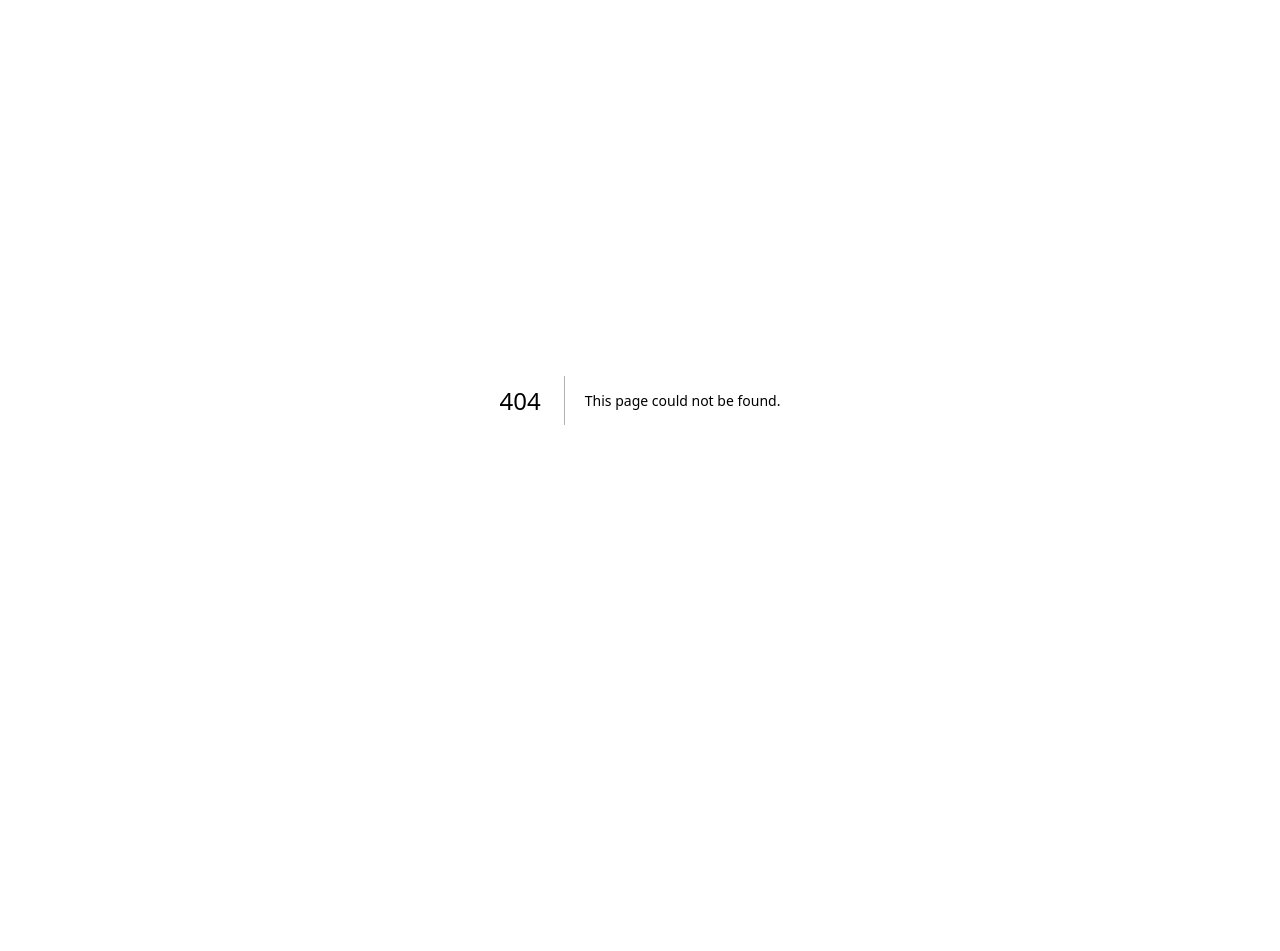
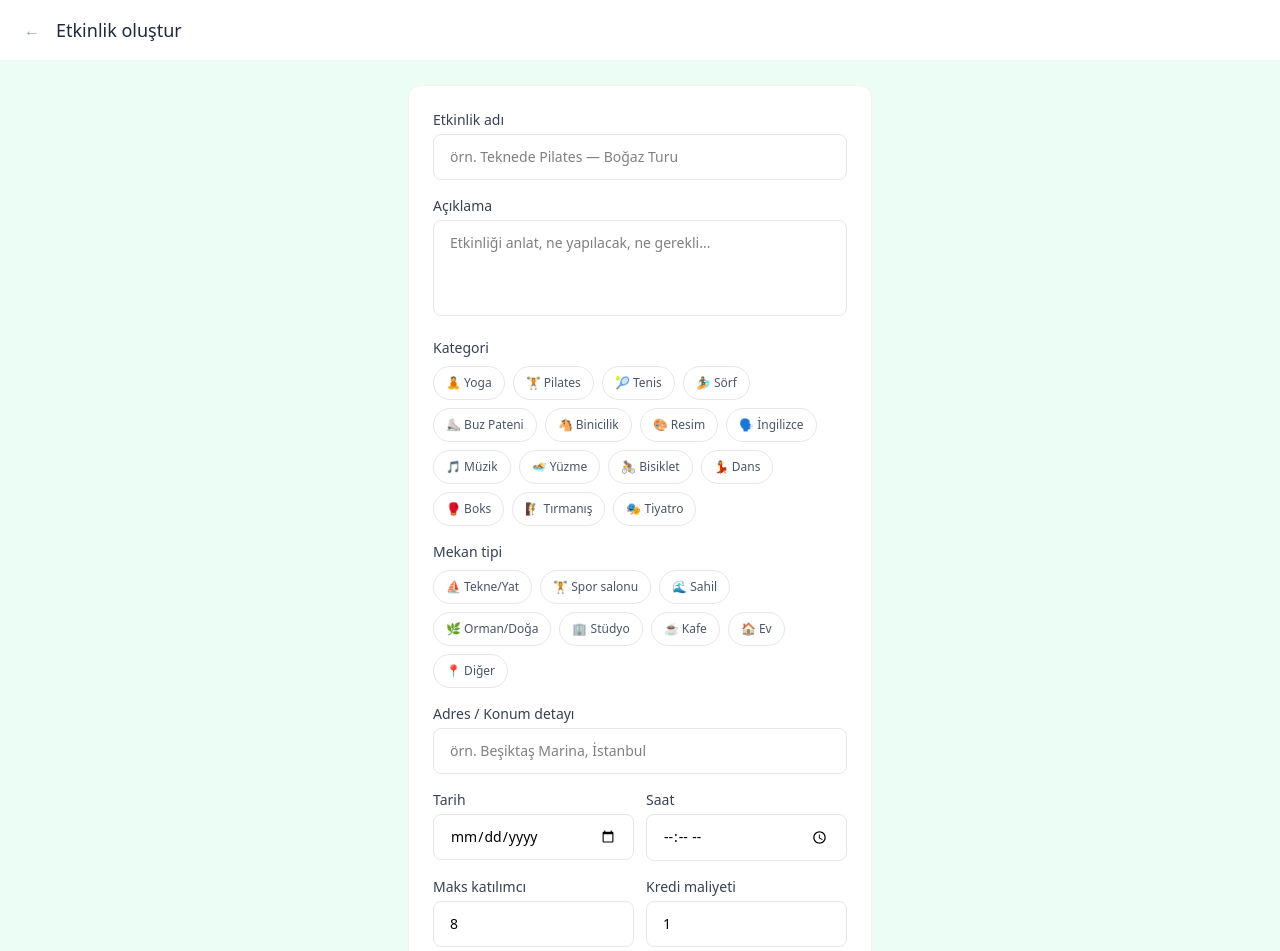
Before and after one commit to cerenyirmibes-lab/swapwell, a Next.js app: page /events/create in a window 1280 px wide. Before the commit this address had no page. Shown: the top 951 px of the page. Before the commit the page ends 800 px from the top, so only its background shows below. Built offline with nearby package versions, Linux system fonts and the light colour scheme.

Commit message:
etkinlik olustur sayfasi

```diff
--- /dev/null
+++ b/app/events/create/page.tsx
@@ -0,0 +1,167 @@
+'use client'
+
+import { useState } from 'react'
+import { useRouter } from 'next/navigation'
+import Link from 'next/link'
+
+const categories = [
+  '🧘 Yoga', '🏋️ Pilates', '🎾 Tenis', '🏄 Sörf', '⛸️ Buz Pateni',
+  '🐴 Binicilik', '🎨 Resim', '🗣️ İngilizce', '🎵 Müzik', '🏊 Yüzme',
+  '🚴 Bisiklet', '💃 Dans', '🥊 Boks', '🧗 Tırmanış', '🎭 Tiyatro'
+]
+
+const locations = [
+  '⛵ Tekne/Yat', '🏋️ Spor salonu', '🌊 Sahil', '🌿 Orman/Doğa', '🏢 Stüdyo', '☕ Kafe', '🏠 Ev', '📍 Diğer'
+]
+
+export default function CreateEventPage() {
+  const router = useRouter()
+  const [title, setTitle] = useState('')
+  const [description, setDescription] = useState('')
+  const [category, setCategory] = useState('')
+  const [location, setLocation] = useState('')
+  const [locationDetail, setLocationDetail] = useState('')
+  const [date, setDate] = useState('')
+  const [time, setTime] = useState('')
+  const [maxParticipants, setMaxParticipants] = useState(8)
+  const [creditCost, setCreditCost] = useState(1)
+  const [loading, setLoading] = useState(false)
+
+  const handleCreate = async () => {
+    setLoading(true)
+    // Gerçek kayıt sonra eklenecek
+    setTimeout(() => {
+      router.push('/events')
+    }, 1000)
+  }
+
+  return (
+    <main className="min-h-screen bg-emerald-50">
+      <nav className="bg-white border-b border-gray-100 px-6 py-4 flex items-center gap-4">
+        <Link href="/events" className="text-gray-400 hover:text-gray-600">←</Link>
+        <h1 className="text-lg font-medium text-gray-800">Etkinlik oluştur</h1>
+      </nav>
+
+      <div className="max-w-lg mx-auto px-6 py-6">
+        <div className="bg-white rounded-xl border border-gray-100 p-6 flex flex-col gap-4">
+
+          <div>
+            <label className="text-sm font-medium text-gray-700 mb-1 block">Etkinlik adı</label>
+            <input
+              placeholder="örn. Teknede Pilates — Boğaz Turu"
+              value={title}
+              onChange={e => setTitle(e.target.value)}
+              className="w-full border border-gray-200 rounded-lg px-4 py-3 text-sm outline-none focus:border-emerald-400"
+            />
+          </div>
+
+          <div>
+            <label className="text-sm font-medium text-gray-700 mb-1 block">Açıklama</label>
+            <textarea
+              placeholder="Etkinliği anlat, ne yapılacak, ne gerekli..."
+              value={description}
+              onChange={e => setDescription(e.target.value)}
+              className="w-full border border-gray-200 rounded-lg px-4 py-3 text-sm outline-none focus:border-emerald-400 resize-none h-24"
+            />
+          </div>
+
+          <div>
+            <label className="text-sm font-medium text-gray-700 mb-2 block">Kategori</label>
+            <div className="flex flex-wrap gap-2">
+              {categories.map(cat => (
+                <button
+                  key={cat}
+                  onClick={() => setCategory(cat)}
+                  className={`text-xs px-3 py-2 rounded-full border transition-colors ${category === cat ? 'bg-emerald-600 text-white border-emerald-600' : 'border-gray-200 text-gray-600 hover:border-emerald-400'}`}
+                >
+                  {cat}
+                </button>
+              ))}
+            </div>
+          </div>
+
+          <div>
+            <label className="text-sm font-medium text-gray-700 mb-2 block">Mekan tipi</label>
+            <div className="flex flex-wrap gap-2">
+              {locations.map(loc => (
+                <button
+                  key={loc}
+                  onClick={() => setLocation(loc)}
+                  className={`text-xs px-3 py-2 rounded-full border transition-colors ${location === loc ? 'bg-emerald-600 text-white border-emerald-600' : 'border-gray-200 text-gray-600 hover:border-emerald-400'}`}
+                >
+                  {loc}
+                </button>
+              ))}
+            </div>
+          </div>
+
+          <div>
+            <label className="text-sm font-medium text-gray-700 mb-1 block">Adres / Konum detayı</label>
+            <input
+              placeholder="örn. Beşiktaş Marina, İstanbul"
+              value={locationDetail}
+              onChange={e => setLocationDetail(e.target.value)}
+              className="w-full border border-gray-200 rounded-lg px-4 py-3 text-sm outline-none focus:border-emerald-400"
+            />
+          </div>
+
+          <div className="grid grid-cols-2 gap-3">
+            <div>
+              <label className="text-sm font-medium text-gray-700 mb-1 block">Tarih</label>
+              <input
+                type="date"
+                value={date}
+                onChange={e => setDate(e.target.value)}
+                className="w-full border border-gray-200 rounded-lg px-4 py-3 text-sm outline-none focus:border-emerald-400"
+              />
+            </div>
+            <div>
+              <label className="text-sm font-medium text-gray-700 mb-1 block">Saat</label>
+              <input
+                type="time"
+                value={time}
+                onChange={e => setTime(e.target.value)}
+                className="w-full border border-gray-200 rounded-lg px-4 py-3 text-sm outline-none focus:border-emerald-400"
+              />
+            </div>
+          </div>
+
+          <div className="grid grid-cols-2 gap-3">
+            <div>
+              <label className="text-sm font-medium text-gray-700 mb-1 block">Maks katılımcı</label>
+              <input
+                type="number"
+                min={2}
+                max={50}
+                value={maxParticipants}
+                onChange={e => setMaxParticipants(Number(e.target.value))}
+                className="w-full border border-gray-200 rounded-lg px-4 py-3 text-sm outline-none focus:border-emerald-400"
+              />
+            </div>
+            <div>
+              <label className="text-sm font-medium text-gray-700 mb-1 block">Kredi maliyeti</label>
+              <input
+                type="number"
+                min={0}
+                max={10}
+                value={creditCost}
+                onChange={e => setCreditCost(Number(e.target.value))}
+                className="w-full border border-gray-200 rounded-lg px-4 py-3 text-sm outline-none focus:border-emerald-400"
+              />
+              <p className="text-xs text-gray-400 mt-1">0 = ücretsiz</p>
+            </div>
+          </div>
+
+          <button
+            onClick={handleCreate}
+            disabled={loading || !title || !date}
+            className="w-full bg-emerald-600 text-white rounded-lg py-3 text-sm font-medium hover:bg-emerald-700 disabled:opacity-50 transition-colors mt-2"
+          >
+            {loading ? 'Oluşturuluyor...' : 'Etkinliği oluştur →'}
+          </button>
+
+        </div>
+      </div>
+    </main>
+  )
+}
```
